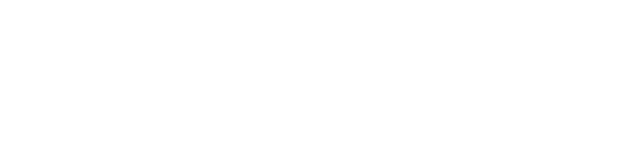
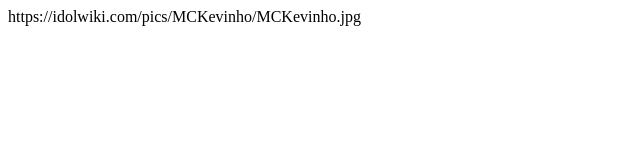
Before and after one commit to slkgouveia/prova3tri_gouveia, a plain HTML site: page index.html in a window 1280 px wide. Shown: the whole page, without its empty margins (0-640 px from the left). Drawn offline with Linux system fonts and the light colour scheme.

Commit message:
index.html

```diff
--- a/index.html
+++ b/index.html
@@ -2,10 +2,10 @@
 <html lang="en">
 <head>
     <meta charset="UTF-8">
-    <meta name="viewport" content="width=device-width, initial-scale=1.0">
-    <title>Document</title>
+    <meta name="gouveia" content="width=device-width, initial-scale=1.0">
+    <mc kevinho>https://idolwiki.com/pics/MCKevinho/MCKevinho.jpg</title>
 </head>
-<body>
+<body pink>
 
 </body>
 </html>
```
